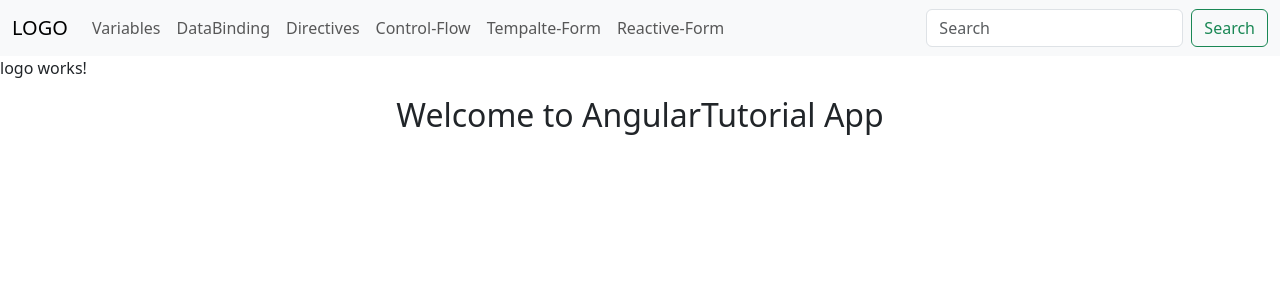
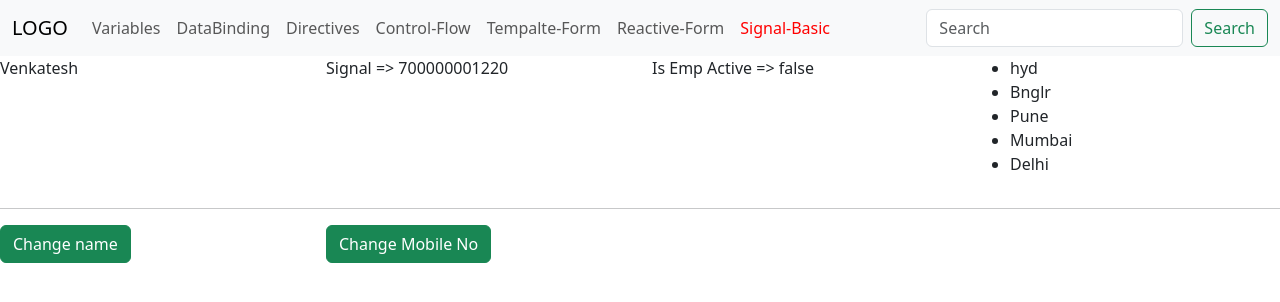
Before and after one commit to venkateshthooti/Angular22Tutorial, an Angular app: page /signal-form in a window 1280 px wide. Before the commit this address led to /logo. Shown: the top 302 px of the page. Built offline with nearby package versions, Linux system fonts and the light colour scheme.

Commit message:
Signal basics and data type and diff b/w  normal variable and signal code added

```diff
--- a/src/app/app.html
+++ b/src/app/app.html
@@ -24,6 +24,9 @@
         <li class="nav-item">
           <a class="nav-link" routerLinkActive="active" routerLink="reactive-form">Reactive-Form</a>
         </li>
+        <li class="nav-item">
+          <a class="nav-link" routerLinkActive="active" routerLink="signal-form">Signal-Basic</a>
+        </li>
 
       </ul>
       <form class="d-flex" role="search">
--- a/src/app/app.routes.ts
+++ b/src/app/app.routes.ts
@@ -6,6 +6,7 @@ import { ControlFlow } from './components/control-flow/control-flow';
 import { Logo } from './components/logo/logo';
 import { TemplateForm } from './components/template-form/template-form';
 import { ReactiveForm } from './components/reactive-form/reactive-form';
+import { SignalBasic } from './components/signal-basic/signal-basic';
 
 export const routes: Routes = [
     {
@@ -39,6 +40,10 @@ export const routes: Routes = [
 
     },
     {
+        path:'signal-form',
+        component:SignalBasic
+    },
+    {
         path: '',
         redirectTo: 'logo',
         pathMatch: 'full'
--- a/src/app/components/signal-basic/signal-basic.html
+++ b/src/app/components/signal-basic/signal-basic.html
@@ -1 +1,27 @@
-<p>signal-basic works!</p>
+<div class="row">
+    <div class="col-3">
+        {{empName}}
+    </div>
+    <div class="col-3">
+        Signal => {{empMobileNo()}}
+    </div>
+    <div class="col-3">
+        Is Emp Active => {{isEmpActive()}}
+    </div>
+     <div class="col-3">
+        <ul class="">
+            @for (item of cityList(); track $index) {
+            <li>{{item}}</li>
+            }
+        </ul>
+    </div>
+</div>
+<hr>
+<div class="row">
+    <div class="col-3">
+        <button class="btn btn-success" (click)="onChangeName()">Change name</button>
+    </div>
+    <div class="col-3">
+        <button class="btn btn-success" (click)="onMobileNoChangeUsingSignal()">Change Mobile No</button>
+    </div>
+</div>
--- a/src/app/components/signal-basic/signal-basic.ts
+++ b/src/app/components/signal-basic/signal-basic.ts
@@ -1,4 +1,4 @@
-import { Component } from '@angular/core';
+import { Component, signal, WritableSignal } from '@angular/core';
 
 @Component({
   selector: 'app-signal-basic',
@@ -6,4 +6,44 @@ import { Component } from '@angular/core';
   templateUrl: './signal-basic.html',
   styleUrl: './signal-basic.scss',
 })
-export class SignalBasic {}
+export class SignalBasic {
+
+  empName: string = 'Venkatesh'
+  onChangeName() {
+    this.empName = 'Chetan Jogi'
+  }
+
+  empMobileNo = signal('9821365635')
+  isEmpActive: WritableSignal<boolean> = signal(false)
+
+  constructor() {
+
+    setTimeout(() => {
+      //debugger;
+      this.empName = 'Poonam Sharma'
+      // it is a normal variable so this value wont be updated in html(UI) becoz we don't have Zone.js
+
+    }, 5000);
+
+    setTimeout(() => {
+      debugger;
+      this.empMobileNo.set('700000001220')
+      // Without Zone.js also this signal value will be updated in UI
+    }, 2000);
+  }
+
+  cityList: WritableSignal<string[]> = signal(['hyd', 'Bnglr'
+    , 'Pune', 'Mumbai', 'Delhi'])
+
+
+  onMobileNoChangeUsingSignal() {
+    //debugger
+    this.empMobileNo.set('8121983843')
+
+    console.log(this.empName,'vvvvvvvvv')
+    console.log(this.empMobileNo(),'sssssssssssss')
+
+  }
+
+
+}
```
